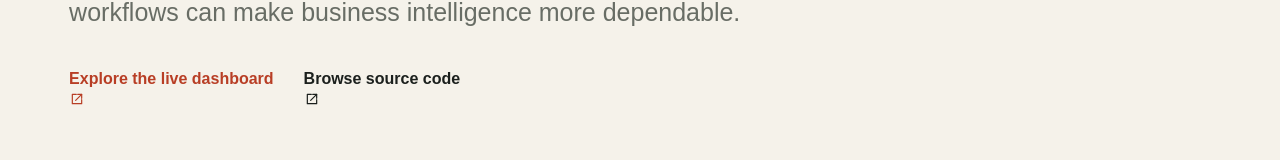
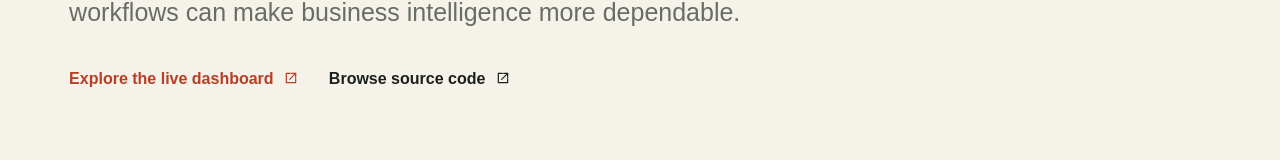
Before and after one commit to mikezhao415/mikezhao.dev, a Next.js app: page /projects/adventureworks-analytics in a window 1280 px wide. Shown: the part 574-734 px from the top of the page. Built offline with nearby package versions, Linux system fonts and the light colour scheme.

Commit message:
fix: use external-page icons and document UI convention

```diff
--- a/app/globals.css
+++ b/app/globals.css
@@ -1031,3 +1031,8 @@ a:focus-visible {
   .case-metrics { grid-template-columns:repeat(2,minmax(0,1fr)); }
   .case-architecture li { grid-template-columns:36px 1fr; padding:16px; }
 }
+
+/* External-page links use a consistent SVG icon, not an arrow character. */
+.external-page-icon { display:inline-block; width:1em; height:1em; vertical-align:-.12em; margin-left:.3em; flex:none; }
+.case-actions a, .case-evidence-link, .case-footer a { text-decoration-thickness:1px; text-underline-offset:4px; }
+.case-actions a:focus-visible, .case-evidence-link:focus-visible, .case-footer a:focus-visible, .case-nav a:focus-visible { outline:2px solid var(--accent); outline-offset:4px; }
```
